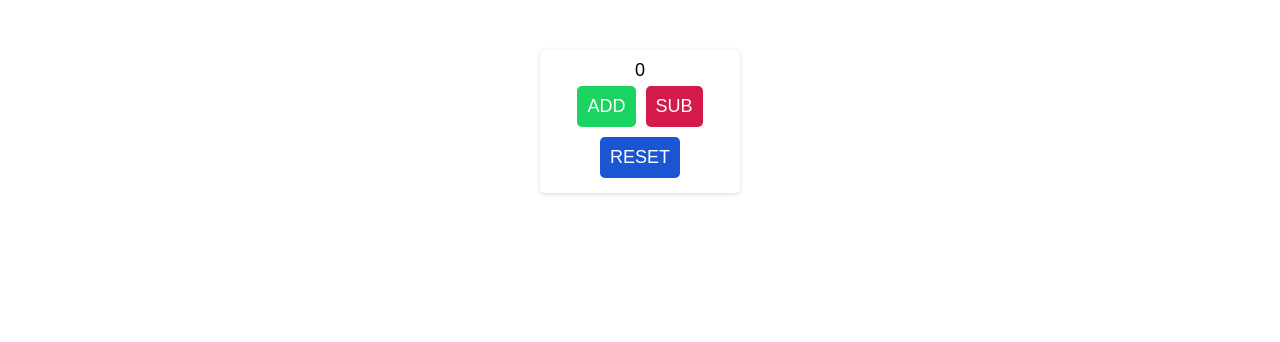
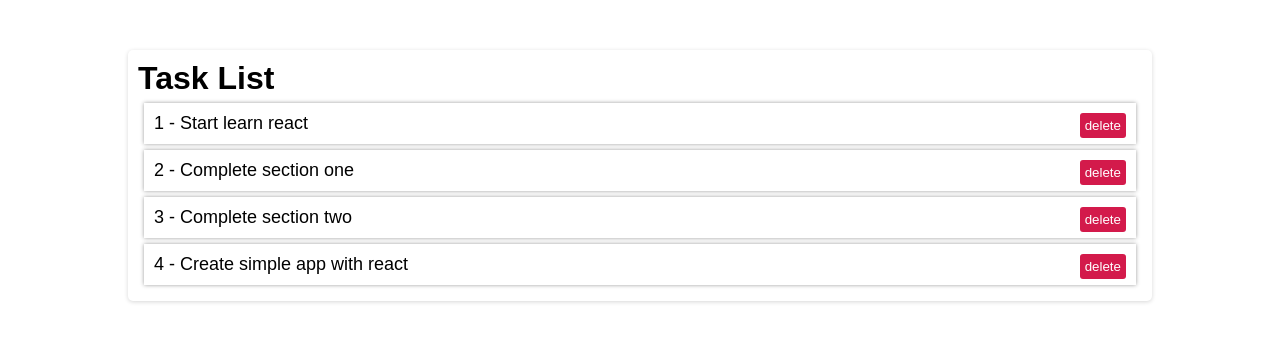
Before and after one commit to otmanedouieb/learn-react, a React (Create React App) app: page / in a window 1280 px wide. Shown: the top 342 px of the page. Built offline with nearby package versions, Linux system fonts and the light colour scheme.

Commit message:
Create simple task manager app

```diff
--- a/src/App.css
+++ b/src/App.css
@@ -1,9 +1,8 @@
 .App {
-  text-align: center;
 }
 
 .box {
-  max-width: 200px;
+  max-width: 80%;
   box-shadow: 0px 1px 4px rgba(0, 0, 0, 0.16);
   padding: 10px;
   margin: 50px auto;
@@ -15,7 +14,7 @@ p {
   text-align: center;
 }
 
-button {
+/* button {
   padding: 10px;
   margin: 5px;
   font-size: 18px;
@@ -24,16 +23,35 @@ button {
   border: none;
   cursor: pointer;
   border-radius: 5px;
+} */
+
+/* button.sub {
+  background-color: rgb(211, 26, 75);
+}
+ */
+/*
+button.btn-del {
+  float: right;
+  display: block;
+} */
+
+ul {
+  list-style: none;
+  font-size: 18px;
 }
 
-button.sub {
-  background-color: rgb(211, 26, 75);
+li {
+  margin: 6px;
+  padding: 10px;
+  box-shadow: 0px 0px 4px rgba(0, 0, 0, 0.393);
 }
 
-button.add {
-  background-color: rgb(26, 211, 97);
+.btn-delete {
+  float: right;
+  background-color: rgb(211, 26, 75);
+  padding: 5px;
+  color: white;
+  border: none;
+  border-radius: 3px;
+  cursor: pointer;
 }
-
-button.reset {
-  background-color: rgb(26, 85, 211);
-}
--- a/src/App.js
+++ b/src/App.js
@@ -2,52 +2,39 @@ import { useState } from "react";
 
 import "./App.css";
 
+const tasksList = [
+  { id: 1, name: "Start learn react", completed: true },
+  { id: 2, name: "Complete section one", completed: false },
+  { id: 3, name: "Complete section two", completed: false },
+  { id: 4, name: "Create simple app with react", completed: false },
+];
+
 function App() {
-  const [count, setCount] = useState(0);
+  const [tasks, setTasks] = useState(tasksList);
 
-  function handelAdd() {
-    setCount((previousCount) => previousCount + 1);
-    setCount((previousCount) => previousCount + 1);
-    setCount((previousCount) => previousCount + 1);
-    // You can use
-    // setCount(count + 1)
-
-    // If the count is 0 and i execute this function with this code
-    // setCount((previousCount) => previousCount + 1);
-    // setCount((previousCount) => previousCount + 1);
-    // setCount((previousCount) => previousCount + 1);
-    // i will get 3
-    // but if the code is
-    // setCount(count + 1)
-    // setCount(count + 1)
-    // setCount(count + 1)
-    // i will get 1
+  function handleDelete(id) {
+    setTasks((previousTasks) => previousTasks.filter((task) => task.id !== id));
   }
 
-  function handelSub() {
-    setCount((previousCount) => previousCount - 1);
-    // You can use
-    // setCount(count - 1)
-  }
-
-  function handelReset() {
-    setCount((previousCount) => (previousCount = 0));
-    // You can use
-    // setCount(0)
-  }
   return (
     <div className="App">
       <div className="box">
-        <p>{count}</p>
-        <button onClick={handelAdd} className="add">
-          ADD
-        </button>
-        <button onClick={handelSub} className="sub">
-          SUB
-        </button>
-        <button onClick={handelReset} className="reset">
-          RESET
-        </button>
+        <h1>Task List</h1>
+        <ul>
+          {tasks.map((task) => (
+            <li key={task.id}>
+              <span>{task.id}</span> - <span>{task.name}</span>
+              <span>
+                <button
+                  onClick={() => handleDelete(task.id)}
+                  className="btn-delete"
+                >
+                  delete
+                </button>
+              </span>
+            </li>
+          ))}
+        </ul>
       </div>
     </div>
   );
```
